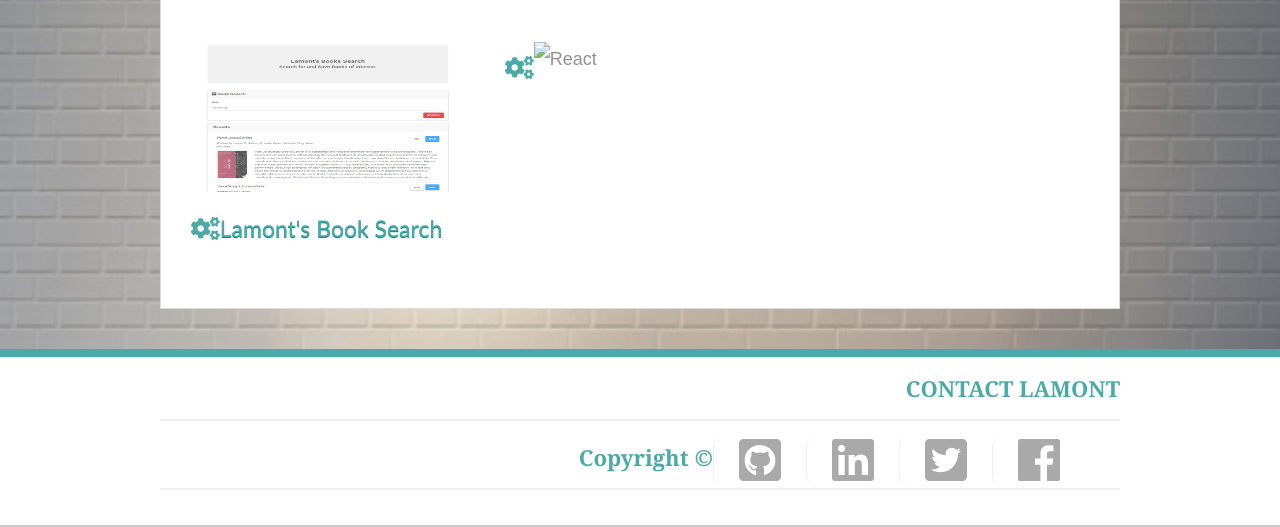
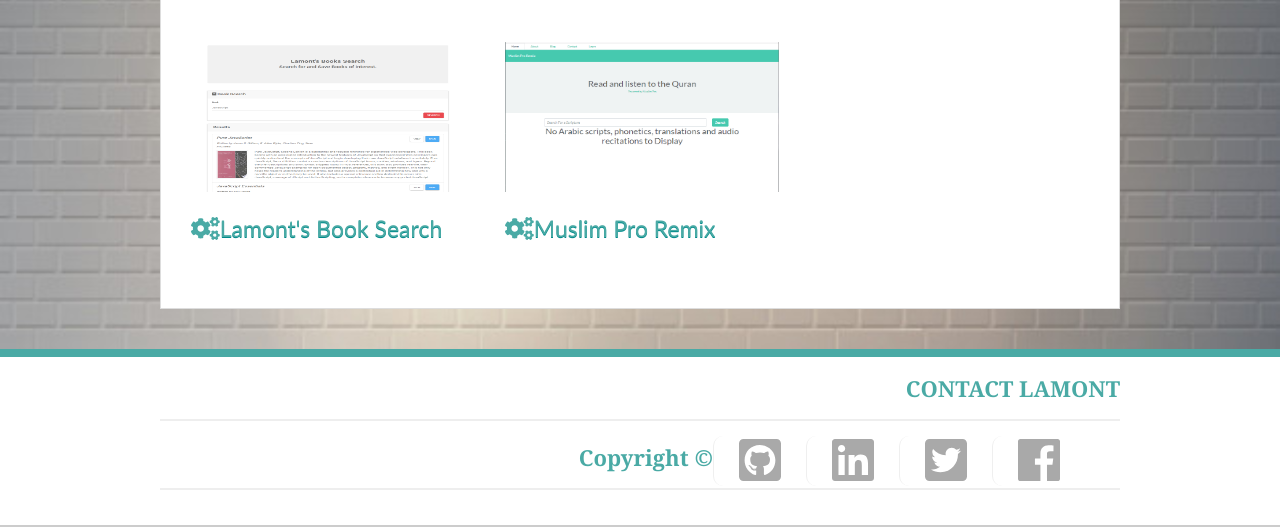
Before and after one commit to lthompson1206/Responsive-Portfolio, a website: page portfolio.html in a window 1280 px wide. Shown: the part 1244-1771 px from the top of the page. Drawn offline with Linux system fonts and the light colour scheme.

Commit message:
added muslim pro

```diff
--- a/portfolio.html
+++ b/portfolio.html
@@ -91,8 +91,8 @@
                 <a href="https://radiant-crag-31853.herokuapp.com/"><i class="fas fa-cogs"></i>Lamont's Book Search</a></div>
 
                 <div class="work">
-                    <img src="" width=150px height=150px alt="React">
-                    <a href=""><i class="fas fa-cogs"></i></a></div>
+                    <img src="./assets/css/images/Muslim pro.PNG" width=150px height=150px alt="React">
+                    <a href="https://frozen-atoll-40959.herokuapp.com/"><i class="fas fa-cogs"></i>Muslim Pro Remix</a></div>
 
 
 
```
Also changed, not shown: assets/css/images/Muslim pro.PNG (added).
